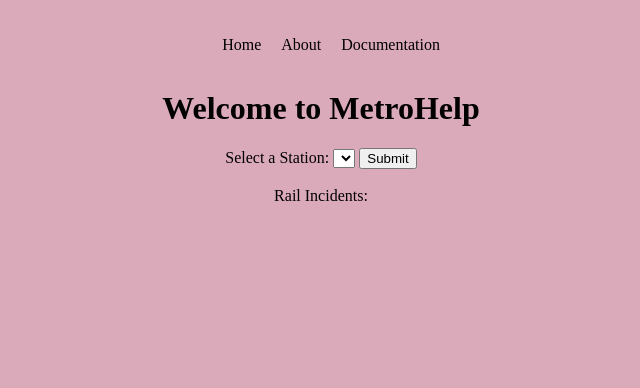
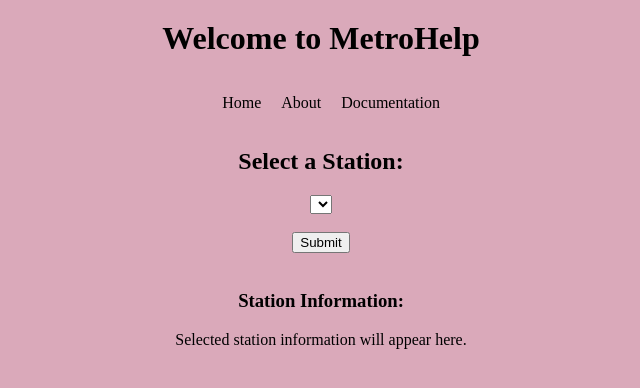
Before and after one commit to jpalmer456/INST377-WMATA, a plain HTML site: page index_emilysversion.html in a window 1280 px wide. Shown: the whole page, without its empty margins (319-959 px from the left). Drawn offline with nearby package versions, Linux system fonts and the light colour scheme; no server answers.

Commit message:
Changes, mostly for CSS compatibility

```diff
--- a/index_emilysversion.html
+++ b/index_emilysversion.html
@@ -8,23 +8,34 @@
 </head>
 
 <body id="body">
-    <nav>
+    <header>
+        <h1>Welcome to MetroHelp</h1>
+    </header>
+    <nav id="navigation">
         <ul>
             <li><a href="index.html">Home</a></li>
             <li><a href="about.html">About</a></li>
             <li><a href="documentation.html">Documentation</a></li>
         </ul>
     </nav>
-    <h1>Welcome to MetroHelp</h1>
+    <div class="info-box">
+        <div id="stationInformation">
             <form name="stations" id="stationForm" onsubmit="selectedStation(); return false">
-        <label for="station">Select a Station:</label>
+                <label for="station"><h2>Select a Station:</h2></label>
                 <select id="station" name="station">
                 </select>
-        <input id="submit" type="submit" class="submit" value="Submit">
+                <br>
+                <br>
+                <input class="button-74" id="submit" type="submit" class="submit" value="Submit">
             </form>
+        </div>
         <br>
-    <div id="stationInformation"></div>
+        <div id="stationInformation">
+            <h3>Station Information:</h3>
+            <div id="stationAddress">Selected station information will appear here.</div>
             <div id="stationTimes"></div>
-    <aside id="sidebar">Rail Incidents:</aside>
+        </div>
+    </div>
+        <aside class="incident-box" id="sidebar"></aside>
 </body>
 </html>
```
Lines whose indentation alone changed are shown as unchanged.
